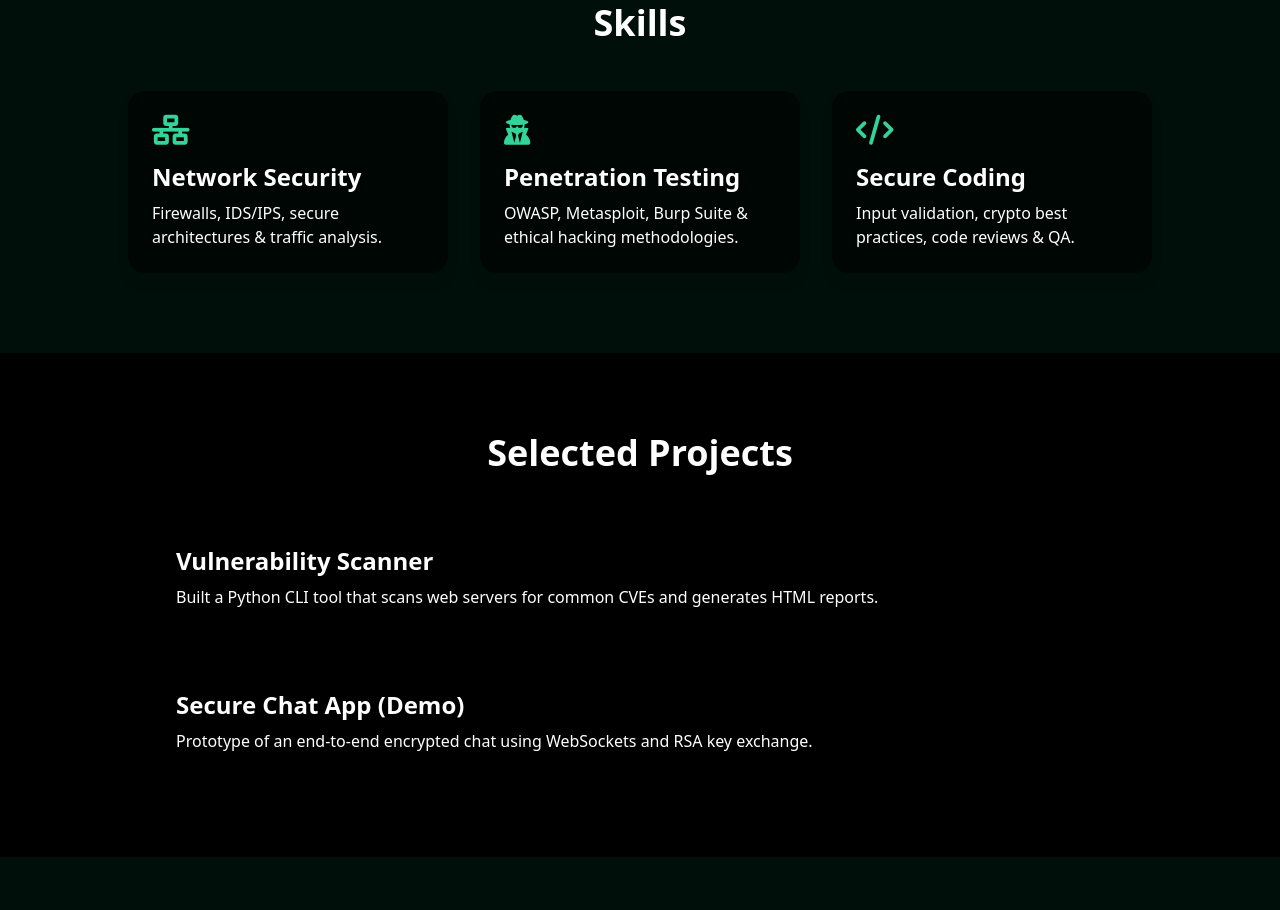
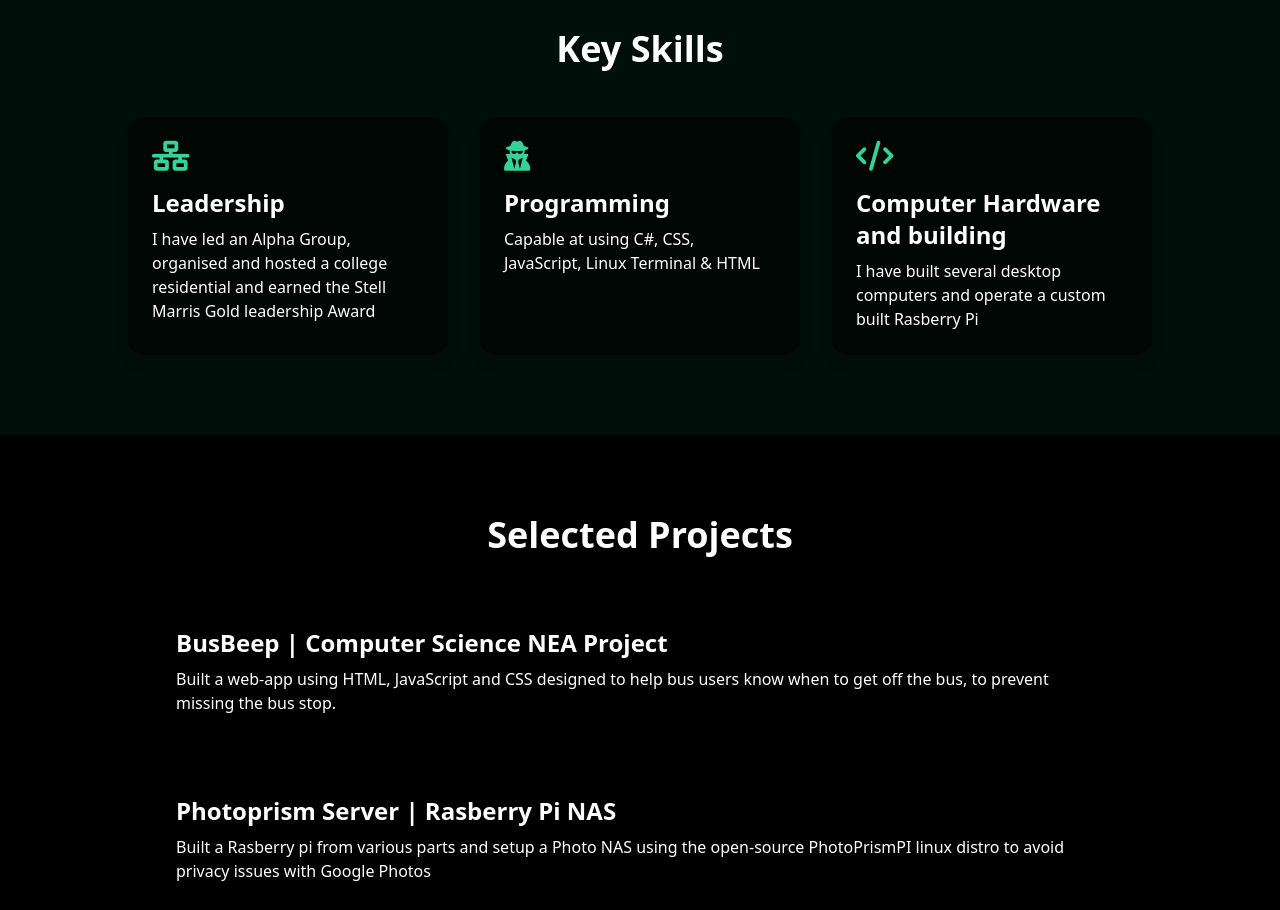
Before and after one commit to JoshuaFramptonUnofficial/AboutMe, a plain HTML site: page JoshuaFramptonTripp.html in a window 1280 px wide. Shown: the part 1171-2081 px from the top of the page. Drawn offline with nearby package versions, Linux system fonts and the light colour scheme.

Commit message:
Update JoshuaFramptonTripp.html

```diff
--- a/JoshuaFramptonTripp.html
+++ b/JoshuaFramptonTripp.html
@@ -3,7 +3,7 @@
 <head>
   <meta charset="UTF-8" />
   <meta name="viewport" content="width=device-width, initial-scale=1.0"/>
-  <title>Joshua’s Cybersecurity Portfolio</title>
+  <title>Professional Portfolio</title>
   <!-- Tailwind CSS via CDN -->
   <link href="https://cdn.jsdelivr.net/npm/tailwindcss@2.2.19/dist/tailwind.min.css" rel="stylesheet">
   <!-- AOS animations -->
@@ -29,38 +29,38 @@
   <!-- HERO -->
   <section id="hero" class="h-screen flex flex-col items-center justify-center text-center px-4" data-aos="fade-up">
     <img src="joshua.png" alt="Joshua Photo" class="w-40 h-40 rounded-full mb-6 shadow-lg">
-    <h1 class="text-5xl font-bold mb-2">Joshua [Your Last Name]</h1>
+    <h1 class="text-5xl font-bold mb-2">Joshua Frampton Tripp</h1>
     <p class="text-xl mb-4">Cybersecurity Enthusiast & A-Level Computer Science Student</p>
-    <a href="#contact" class="btn-custom"><i class="fas fa-paper-plane mr-2"></i>Let’s Talk</a>
+    <a href="#contact" class="btn-custom"><i class="fas fa-paper-plane mr-2"></i>Get in touch</a>
   </section>
 
   <!-- ABOUT -->
   <section id="about" class="py-20 px-6 max-w-3xl mx-auto" data-aos="fade-right">
     <h2 class="text-4xl font-semibold mb-4">About Me</h2>
     <p class="leading-relaxed">
-      I’m a traditional, values-driven cybersecurity enthusiast currently pursuing A-Levels in Maths, Business, and Computer Science.
-      I love dissecting systems, hunting vulnerabilities, and applying best-practice security principles the way they’ve always been intended—no shortcuts.
+      I’m currently nearing the end of sixth form, and looking for an apprenticeship to start my career in IT. I have a keen interest in IT and hope to specialize in Cyber Security.
+      I’m a hard-working, resilient and honest individual. I am skilled in communication and leadership, and teamwork. I’m charismatic, creative and technically capable.
     </p>
   </section>
 
   <!-- SKILLS -->
   <section id="skills" class="py-20 bg-green-900 bg-opacity-20 px-6" data-aos="fade-left">
-    <h2 class="text-4xl font-semibold text-center mb-12">Skills</h2>
+    <h2 class="text-4xl font-semibold text-center mb-12">Key Skills</h2>
     <div class="grid grid-cols-1 sm:grid-cols-2 lg:grid-cols-3 gap-8 max-w-5xl mx-auto">
       <div class="p-6 bg-black bg-opacity-60 rounded-2xl shadow-lg" data-aos="zoom-in">
         <i class="fas fa-network-wired text-3xl mb-4 text-green-400"></i>
-        <h3 class="text-2xl font-bold mb-2">Network Security</h3>
-        <p>Firewalls, IDS/IPS, secure architectures & traffic analysis.</p>
+        <h3 class="text-2xl font-bold mb-2">Leadership</h3>
+        <p>I have led an Alpha Group, organised and hosted a college residential and earned the Stell Marris Gold leadership Award</p>
       </div>
       <div class="p-6 bg-black bg-opacity-60 rounded-2xl shadow-lg" data-aos="zoom-in" data-aos-delay="100">
         <i class="fas fa-user-secret text-3xl mb-4 text-green-400"></i>
-        <h3 class="text-2xl font-bold mb-2">Penetration Testing</h3>
-        <p>OWASP, Metasploit, Burp Suite & ethical hacking methodologies.</p>
+        <h3 class="text-2xl font-bold mb-2">Programming</h3>
+        <p>Capable at using C#, CSS, JavaScript, Linux Terminal & HTML</p>
       </div>
       <div class="p-6 bg-black bg-opacity-60 rounded-2xl shadow-lg" data-aos="zoom-in" data-aos-delay="200">
         <i class="fas fa-code text-3xl mb-4 text-green-400"></i>
-        <h3 class="text-2xl font-bold mb-2">Secure Coding</h3>
-        <p>Input validation, crypto best practices, code reviews & QA.</p>
+        <h3 class="text-2xl font-bold mb-2">Computer Hardware and building</h3>
+        <p>I have built several desktop computers and operate a custom built Rasberry Pi</p>
       </div>
     </div>
   </section>
@@ -70,12 +70,14 @@
     <h2 class="text-4xl font-semibold text-center mb-12">Selected Projects</h2>
     <div class="space-y-8">
       <div class="p-6 bg-black bg-opacity-60 rounded-2xl shadow-md" data-aos="flip-left">
-        <h3 class="text-2xl font-bold mb-2">Vulnerability Scanner</h3>
-        <p>Built a Python CLI tool that scans web servers for common CVEs and generates HTML reports.</p>
+        <h3 class="text-2xl font-bold mb-2" href="https://framptontrippjoshua.github.io/BusBeep/SolutionDraft.html">BusBeep | Computer Science NEA Project</h3>
+        <p>Built a web-app using HTML, JavaScript and CSS designed to help bus users know when
+          to get off the bus, to prevent missing the bus stop.</p>
       </div>
       <div class="p-6 bg-black bg-opacity-60 rounded-2xl shadow-md" data-aos="flip-left" data-aos-delay="100">
-        <h3 class="text-2xl font-bold mb-2">Secure Chat App (Demo)</h3>
-        <p>Prototype of an end-to-end encrypted chat using WebSockets and RSA key exchange.</p>
+        <h3 class="text-2xl font-bold mb-2">Photoprism Server | Rasberry Pi NAS</h3>
+        <p>Built a Rasberry pi from various parts and setup a Photo NAS using the open-source PhotoPrismPI
+          linux distro to avoid privacy issues with Google Photos</p>
       </div>
     </div>
   </section>
```
